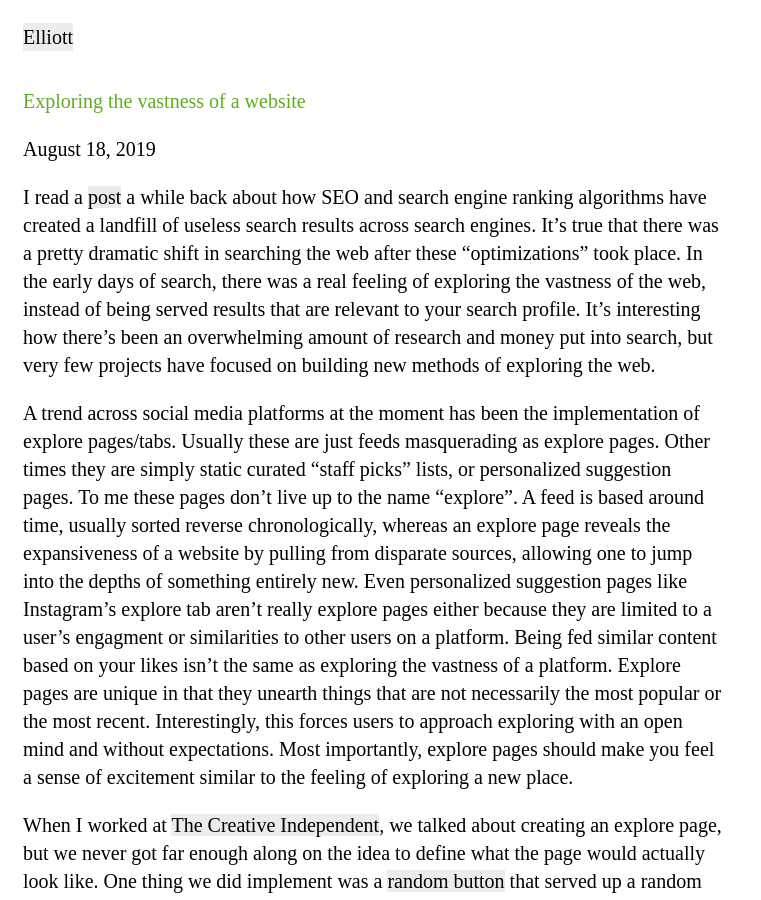
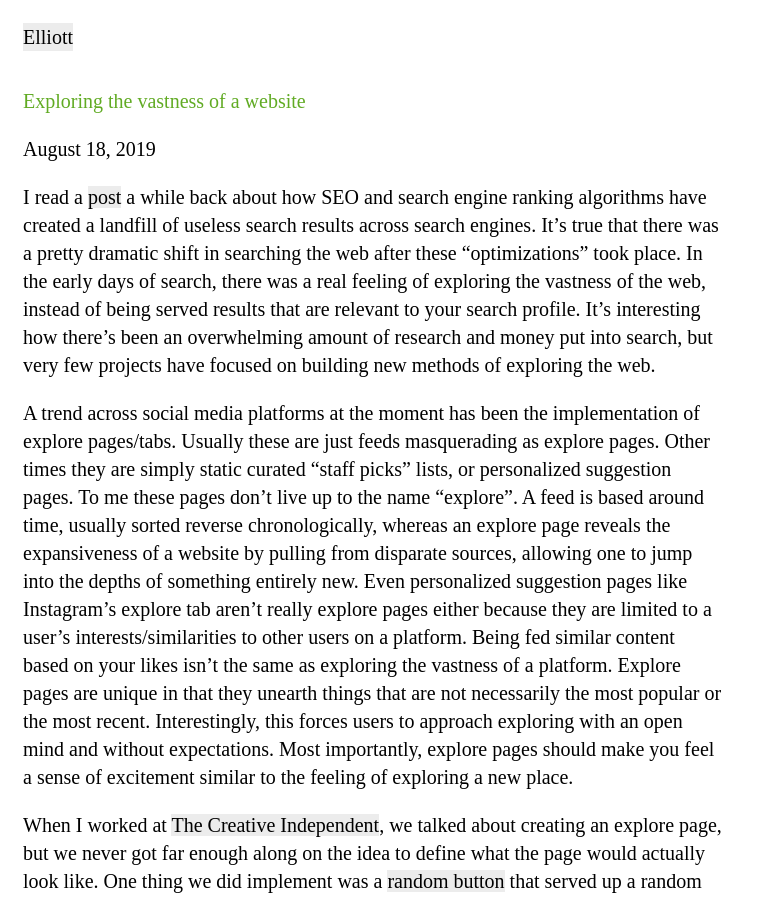
Before and after one commit to oilstel/elliott, a Jekyll site: the page built from _posts/2019-08-18-exploring-the-vastness-of-a-website.md, in a window 1280 px wide and 900 px high. Shown: the whole window, without its empty margins (0-761 px from the left). Built offline with Jekyll 4.4.1, drawn with Linux system fonts in a browser that asks for light colours.

Commit message:
interests

```diff
--- a/_posts/2019-08-18-exploring-the-vastness-of-a-website.md
+++ b/_posts/2019-08-18-exploring-the-vastness-of-a-website.md
@@ -7,7 +7,7 @@ published: true
 
 I read a [post](https://docs.sendwithses.com/random-stuff/the-internet-is-an-seo-landfill) a while back about how SEO and search engine ranking algorithms have created a landfill of useless search results across search engines. It's true that there was a pretty dramatic shift in searching the web after these "optimizations" took place. In the early days of search, there was a real feeling of exploring the vastness of the web, instead of being served results that are relevant to your search profile. It's interesting how there's been an overwhelming amount of research and money put into search, but very few projects have focused on building new methods of exploring the web.
 
-A trend across social media platforms at the moment has been the implementation of explore pages/tabs. Usually these are just feeds masquerading as explore pages. Other times they are simply static curated "staff picks" lists, or personalized suggestion pages. To me these pages don't live up to the name "explore". A feed is based around time, usually sorted reverse chronologically, whereas an explore page reveals the expansiveness of a website by pulling from disparate sources, allowing one to jump into the depths of something entirely new. Even personalized suggestion pages like Instagram's explore tab aren't really explore pages either because they are limited to a user's engagment or similarities to other users on a platform. Being fed similar content based on your likes isn't the same as exploring the vastness of a platform. Explore pages are unique in that they unearth things that are not necessarily the most popular or the most recent. Interestingly, this forces users to approach exploring with an open mind and without expectations. Most importantly, explore pages should make you feel a sense of excitement similar to the feeling of exploring a new place.
+A trend across social media platforms at the moment has been the implementation of explore pages/tabs. Usually these are just feeds masquerading as explore pages. Other times they are simply static curated "staff picks" lists, or personalized suggestion pages. To me these pages don't live up to the name "explore". A feed is based around time, usually sorted reverse chronologically, whereas an explore page reveals the expansiveness of a website by pulling from disparate sources, allowing one to jump into the depths of something entirely new. Even personalized suggestion pages like Instagram's explore tab aren't really explore pages either because they are limited to a user's interests/similarities to other users on a platform. Being fed similar content based on your likes isn't the same as exploring the vastness of a platform. Explore pages are unique in that they unearth things that are not necessarily the most popular or the most recent. Interestingly, this forces users to approach exploring with an open mind and without expectations. Most importantly, explore pages should make you feel a sense of excitement similar to the feeling of exploring a new place.
 
 When I worked at [The Creative Independent](https://indp.co), we talked about creating an explore page, but we never got far enough along on the idea to define what the page would actually look like. One thing we did implement was a [random button](https://thecreativeindependent.com/random/) that served up a random interview from over 600 articles across the site. I ended up moving this button into the main navigation so that readers could continue to click the button until they found an interview that interested them. It's fairly easy to implement a "randomized items/articles" section on a website. In the case of The Creative Independent, this simple addition revealed how expansive the site really was.
 
```
